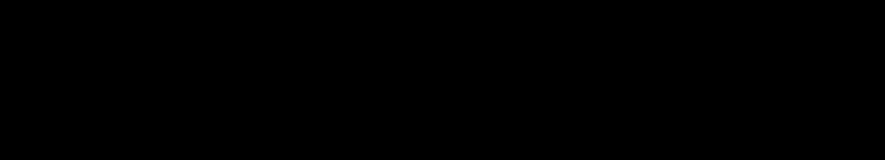
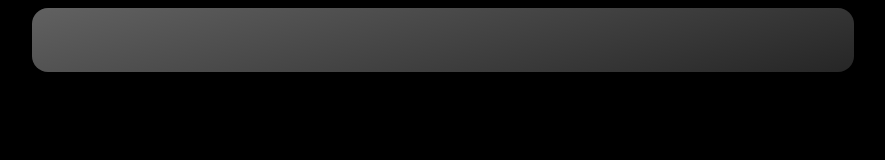
Before and after one commit to astra-the-boop/itemStockMarketForDaydream, a website: page public/index.html in a window 1280 px wide. Shown: the whole page, without its empty margins (197-1082 px from the left). Drawn offline with Linux system fonts and the light colour scheme.

Commit message:
CSS shit

```diff
--- a/public/index.html
+++ b/public/index.html
@@ -7,6 +7,7 @@
   <title>Title</title>
 </head>
 <body>
-<table id="table"></table>
+<div id="tableContainer"><table id="table"></table></div>
+
 </body>
 </html>
--- a/public/sty.css
+++ b/public/sty.css
@@ -1,10 +1,50 @@
+@font-face {
+    font-family: 'Phantom Sans';
+    src: url('https://assets.hackclub.com/fonts/Phantom_Sans_0.7/Regular.woff')
+    format('woff'),
+    url('https://assets.hackclub.com/fonts/Phantom_Sans_0.7/Regular.woff2')
+    format('woff2');
+    font-weight: normal;
+    font-style: normal;
+    font-display: swap;
+}
+@font-face {
+    font-family: 'Phantom Sans';
+    src: url('https://assets.hackclub.com/fonts/Phantom_Sans_0.7/Italic.woff')
+    format('woff'),
+    url('https://assets.hackclub.com/fonts/Phantom_Sans_0.7/Italic.woff2')
+    format('woff2');
+    font-weight: normal;
+    font-style: italic;
+    font-display: swap;
+}
+@font-face {
+    font-family: 'Phantom Sans';
+    src: url('https://assets.hackclub.com/fonts/Phantom_Sans_0.7/Bold.woff')
+    format('woff'),
+    url('https://assets.hackclub.com/fonts/Phantom_Sans_0.7/Bold.woff2')
+    format('woff2');
+    font-weight: bold;
+    font-style: normal;
+    font-display: swap;
+}
+
 body{
+    font-family: "Phantom Sans", "Helvetica", "Arial", sans-serif;
     background-color: black;
     color: white
 }
 th, td {
-    border: 2px solid white;
+    /*border: 2px solid white;*/
 }
-table{
+table, div{
     margin: auto;
+    width: 100%;
 }
+
+#tableContainer{
+    width: 60%;
+    padding: 2rem;
+    border-radius: 1rem;
+    background: linear-gradient(166deg,rgba(97, 97, 97, 1) 0%, rgba(38, 38, 38, 1) 100%);
+}
```
